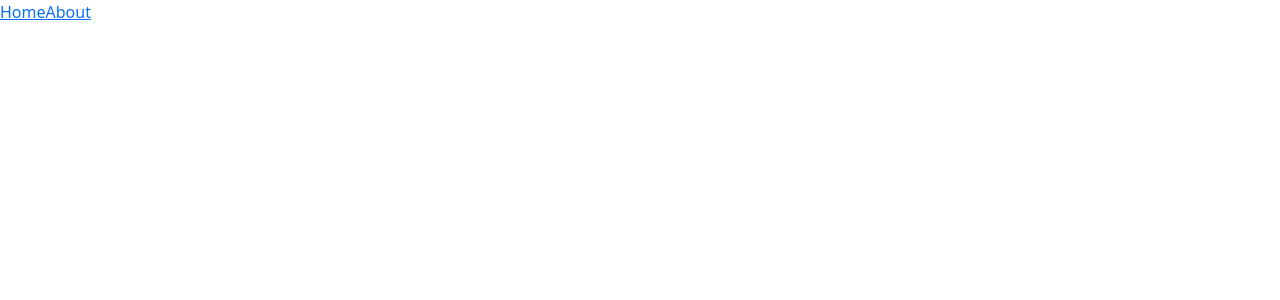
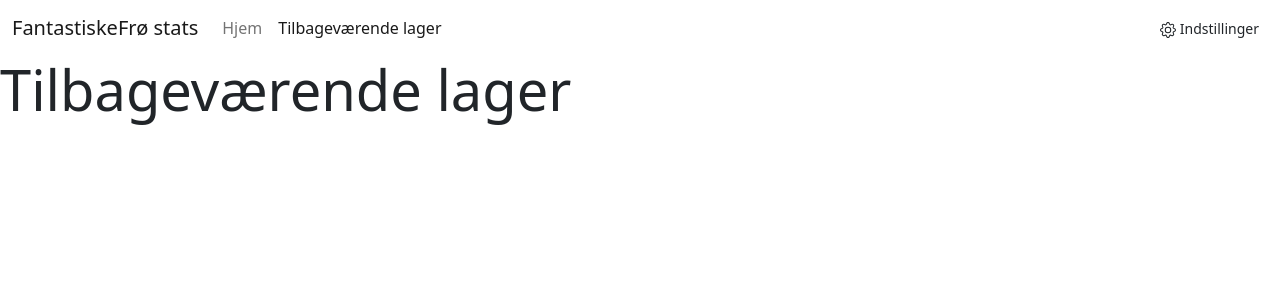
Before and after one commit to fantastiskefroe/fit-stats, a Vue app: page /remaining in a window 1280 px wide. Before the commit this address had no page. Shown: the top 300 px of the page. Built offline with nearby package versions, Linux system fonts and the light colour scheme.

Commit message:
Add header

```diff
--- a/src/App.vue
+++ b/src/App.vue
@@ -1,12 +1,47 @@
 <script setup lang="ts">
-import {RouterLink, RouterView} from 'vue-router'</script>
+import {RouterLink, RouterView} from 'vue-router'
+import SettingsPane from "@/components/SettingsPane.vue";</script>
 
 <template>
-  <RouterLink to="/">Home</RouterLink>
-  <RouterLink to="/about">About</RouterLink>
+  <SettingsPane></SettingsPane>
+
+  <nav class="navbar navbar-expand">
+    <div class="container-fluid">
+      <a class="navbar-brand" href="#">
+        FantastiskeFrø stats
+      </a>
+      <div class="navbar-collapse">
+        <ul class="navbar-nav me-auto">
+          <li class="nav-item">
+            <RouterLink class="nav-link" to="/">Hjem</RouterLink>
+          </li>
+          <li class="nav-item">
+            <RouterLink class="nav-link" to="/remaining">Tilbageværende lager</RouterLink>
+          </li>
+        </ul>
+
+        <div class="d-flex">
+          <button class="btn btn-sm btn-bd-light mb-3 mb-md-0 rounded-2" type="button"
+                  data-bs-toggle="offcanvas"
+                  data-bs-target="#offcanvas"
+                  aria-controls="offcanvas">
+            <svg xmlns="http://www.w3.org/2000/svg" width="16" height="16" fill="currentColor"
+                 class="bi bi-gear"
+                 viewBox="0 0 16 16">
+              <path
+                  d="M8 4.754a3.246 3.246 0 1 0 0 6.492 3.246 3.246 0 0 0 0-6.492zM5.754 8a2.246 2.246 0 1 1 4.492 0 2.246 2.246 0 0 1-4.492 0z"/>
+              <path
+                  d="M9.796 1.343c-.527-1.79-3.065-1.79-3.592 0l-.094.319a.873.873 0 0 1-1.255.52l-.292-.16c-1.64-.892-3.433.902-2.54 2.541l.159.292a.873.873 0 0 1-.52 1.255l-.319.094c-1.79.527-1.79 3.065 0 3.592l.319.094a.873.873 0 0 1 .52 1.255l-.16.292c-.892 1.64.901 3.434 2.541 2.54l.292-.159a.873.873 0 0 1 1.255.52l.094.319c.527 1.79 3.065 1.79 3.592 0l.094-.319a.873.873 0 0 1 1.255-.52l.292.16c1.64.893 3.434-.902 2.54-2.541l-.159-.292a.873.873 0 0 1 .52-1.255l.319-.094c1.79-.527 1.79-3.065 0-3.592l-.319-.094a.873.873 0 0 1-.52-1.255l.16-.292c.893-1.64-.902-3.433-2.541-2.54l-.292.159a.873.873 0 0 1-1.255-.52l-.094-.319zm-2.633.283c.246-.835 1.428-.835 1.674 0l.094.319a1.873 1.873 0 0 0 2.693 1.115l.291-.16c.764-.415 1.6.42 1.184 1.185l-.159.292a1.873 1.873 0 0 0 1.116 2.692l.318.094c.835.246.835 1.428 0 1.674l-.319.094a1.873 1.873 0 0 0-1.115 2.693l.16.291c.415.764-.42 1.6-1.185 1.184l-.291-.159a1.873 1.873 0 0 0-2.693 1.116l-.094.318c-.246.835-1.428.835-1.674 0l-.094-.319a1.873 1.873 0 0 0-2.692-1.115l-.292.16c-.764.415-1.6-.42-1.184-1.185l.159-.291A1.873 1.873 0 0 0 1.945 8.93l-.319-.094c-.835-.246-.835-1.428 0-1.674l.319-.094A1.873 1.873 0 0 0 3.06 4.377l-.16-.292c-.415-.764.42-1.6 1.185-1.184l.292.159a1.873 1.873 0 0 0 2.692-1.115l.094-.319z"/>
+            </svg>
+            Indstillinger
+          </button>
+        </div>
+      </div>
+    </div>
+  </nav>
+
   <RouterView/>
 </template>
 
 <style scoped>
-
 </style>
--- /dev/null
+++ b/src/components/SettingsPane.vue
@@ -0,0 +1,51 @@
+<template>
+  <div class="offcanvas offcanvas-end" data-bs-scroll="true" tabindex="-1" id="offcanvas">
+    <div class="offcanvas-header">
+      <h5 class="offcanvas-title">Indstillinger</h5>
+      <button type="button" class="btn-close" data-bs-dismiss="offcanvas"
+              aria-label="Close"></button>
+    </div>
+
+    <div class="offcanvas-body d-flex flex-column justify-content-between">
+      <div class="container">
+        <div class="row">
+          <div class="col gy-3">
+            <label for="fitTokenInput" class="form-label">Token</label>
+            <input type="password" class="form-control" id="fitTokenInput" v-model="fitToken">
+          </div>
+        </div>
+      </div>
+    </div>
+  </div>
+</template>
+
+
+<script lang="ts">
+import {defineComponent} from 'vue';
+import {loadToken, saveToken} from "@/util/token-service";
+
+
+export default defineComponent({
+  name: "SettingsPane",
+  data() {
+    return {
+      fitToken: "" as string
+    };
+  },
+  computed: {},
+  methods: {},
+  watch: {
+    fitToken(token: string): void {
+      saveToken(token);
+    },
+  },
+  mounted() {
+    this.fitToken = loadToken();
+  }
+});
+</script>
+
+
+<style scoped lang="scss">
+
+</style>
--- a/src/router/index.ts
+++ b/src/router/index.ts
@@ -1,8 +1,10 @@
 import {createRouter, createWebHistory} from 'vue-router'
-import HomeView from '../views/HomeView.vue'
+import HomeView from "@/views/HomeView.vue";
+import RemainingView from "@/views/RemainingView.vue";
 
 const router = createRouter({
   history: createWebHistory(import.meta.env.BASE_URL),
+  linkActiveClass: 'active',
   routes: [
     {
       path: '/',
@@ -10,14 +12,11 @@ const router = createRouter({
       component: HomeView
     },
     {
-      path: '/about',
-      name: 'about',
-      // route level code-splitting
-      // this generates a separate chunk (About.[hash].js) for this route
-      // which is lazy-loaded when the route is visited.
-      component: () => import('../views/AboutView.vue')
-    }
-  ]
-})
+      path: '/remaining',
+      name: 'remaining',
+      component: RemainingView
+    },
+  ],
+});
 
-export default router
+export default router;
--- /dev/null
+++ b/src/util/token-service.ts
@@ -0,0 +1,12 @@
+export function saveToken(token: string): void {
+    window.localStorage.setItem('fit-token', token);
+}
+
+export function loadToken(): string {
+    const token = window.localStorage.getItem('fit-token');
+    if (token == null) {
+        return "";
+    }
+
+    return token;
+}
--- a/src/views/AboutView.vue
+++ /dev/null
@@ -1,6 +0,0 @@
-<template>
-  <h1>About</h1>
-</template>
-
-<style>
-</style>
--- a/src/views/HomeView.vue
+++ b/src/views/HomeView.vue
@@ -1,7 +1,6 @@
-<script setup lang="ts"></script>
+<template>
+  <h1>Home</h1>
+</template>
 
-<template>
-  <h1>
-    Home
-  </h1>
-</template>
+<style>
+</style>
--- /dev/null
+++ b/src/views/RemainingView.vue
@@ -0,0 +1,9 @@
+<script lang="ts">
+
+</script>
+
+<template>
+  <h1 class="display-4">
+    Tilbageværende lager
+  </h1>
+</template>
```
